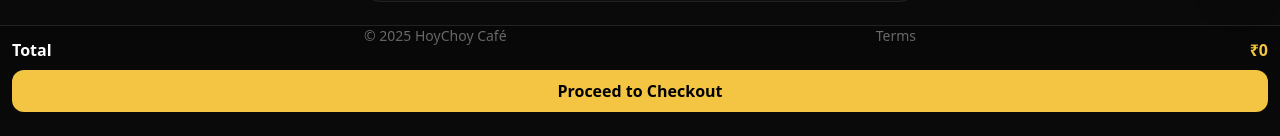
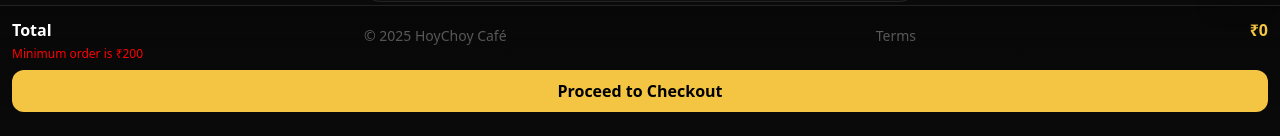
Before and after one commit to Ayushman158/hoychoy-cafe-new, a React (Vite) app: page / in a window 1280 px wide. Shown: the part 676-812 px from the top of the page. Built offline with nearby package versions, Linux system fonts and the light colour scheme; no server answers; the database is empty.

Commit message:
Enforce minimum order ₹200: block pay in Checkout, show warning; backend rejects initiate-payment below ₹200

```diff
--- a/src/components/Checkout.jsx
+++ b/src/components/Checkout.jsx
@@ -81,10 +81,15 @@ export default function Checkout({cart, setCart, onBack, onSubmit}){
   const gst = Math.round(total*0.05);
   const deliveryFee = calculateDeliveryFee();
   const grandTotal = total + gst + deliveryFee;
+  const canOrder = total >= 200;
 
   function submit(){onSubmit({name,phone,address,geo,manualLink:manualLink.trim(),total,items,gst,deliveryFee,grandTotal});}
 
   async function payNow(){
+    if(!canOrder){
+      alert('Minimum order is ₹200. Please add more items before paying.');
+      return;
+    }
     const orderId = `HC-${generateOrderId()}-${Date.now()}`;
     const redirectUrl = `${window.location.origin}/?merchantTransactionId=${orderId}`;
     const callbackUrl = `${BACKEND_URL}/api/payment-callback`;
@@ -151,6 +156,7 @@ export default function Checkout({cart, setCart, onBack, onSubmit}){
           <input type="checkbox" className="w-4 h-4" checked={agree} onChange={e=>setAgree(e.target.checked)} />
           <span>I agree to the <a href="/terms" className="text-[#f5c84a] underline">Terms & Conditions</a></span>
         </label>
+        {!canOrder && <div className="text-error text-xs mb-2">Minimum order is ₹200</div>}
         <button className={`btn btn-primary w-full`} onClick={payNow}>Pay ₹{grandTotal}</button>
         <div className="text-muted text-xs mt-2">You will be redirected to PhonePe to complete payment.</div>
       </div>
--- a/src/components/Menu.jsx
+++ b/src/components/Menu.jsx
@@ -112,6 +112,7 @@ const NonVegIcon = () => (
 
   const count=Object.values(cart).reduce((s,x)=>s+x,0);
   const total=items.reduce((s,i)=>s+(cart[i.id]?cart[i.id]*i.price:0),0);
+  const cartTotal=Object.entries(cart).reduce((s,[id,q])=>{const it=(base.items||[]).find(x=>x.id===id);return s+(it?it.price*q:0);},0);
 
   useEffect(()=>{localStorage.setItem("hc_cart",JSON.stringify(cart));},[cart]);
 
@@ -126,6 +127,7 @@ const NonVegIcon = () => (
   function add(id){
   console.log('Adding item to cart:', id);
   console.log('Current cart:', cart);setCart(c=>({...c,[id]:(c[id]||0)+1}));setJustAdded(id);setTimeout(()=>setJustAdded(null),1000);}
+  function handleProceed(){ if(cartTotal<200) alert('Minimum order is ₹200'); onProceed(); }
 
   return (
     <main className="max-w-[600px] mx-auto px-4 pb-40">
@@ -256,7 +258,7 @@ const NonVegIcon = () => (
 
       <button
         type="button"
-        onClick={onProceed}
+        onClick={handleProceed}
         disabled={appReason==='CLOSED_BY_OWNER'}
         className={`fixed right-3 bottom-32 z-50 rounded-full px-3 py-2 font-bold flex items-center gap-2 shadow-xl ${appReason==='CLOSED_BY_OWNER' ? 'opacity-60 cursor-not-allowed bg-[#333] text-[#999]' : 'bg-primary text-black'}`}
       >
@@ -268,9 +270,10 @@ const NonVegIcon = () => (
       </button>
       <div className="fixed left-0 right-0 bottom-0 bg-gradient-to-b from-black/20 to-bg p-3 border-t border-[#222]">
         <div className="row font-bold">
-          <span>Total</span><span className="price">₹{Object.entries(cart).reduce((s,[id,q])=>{const it=(base.items||[]).find(x=>x.id===id);return s+(it?it.price*q:0);},0)}</span>
+          <span>Total</span><span className="price">₹{cartTotal}</span>
         </div>
-        <button className={`btn w-full mt-2 ${appReason==='CLOSED_BY_OWNER' ? 'btn-disabled' : 'btn-primary'}`} disabled={appReason==='CLOSED_BY_OWNER'} onClick={onProceed}>Proceed to Checkout</button>
+        {cartTotal<200 && <div className="text-error text-xs mt-1">Minimum order is ₹200</div>}
+        <button className={`btn w-full mt-2 ${appReason==='CLOSED_BY_OWNER' ? 'btn-disabled' : 'btn-primary'}`} disabled={appReason==='CLOSED_BY_OWNER'} onClick={handleProceed}>Proceed to Checkout</button>
       </div>
     </main>
   );
```
Also changed, not shown: 1 other file (tests, documents, lock files or other folders).
